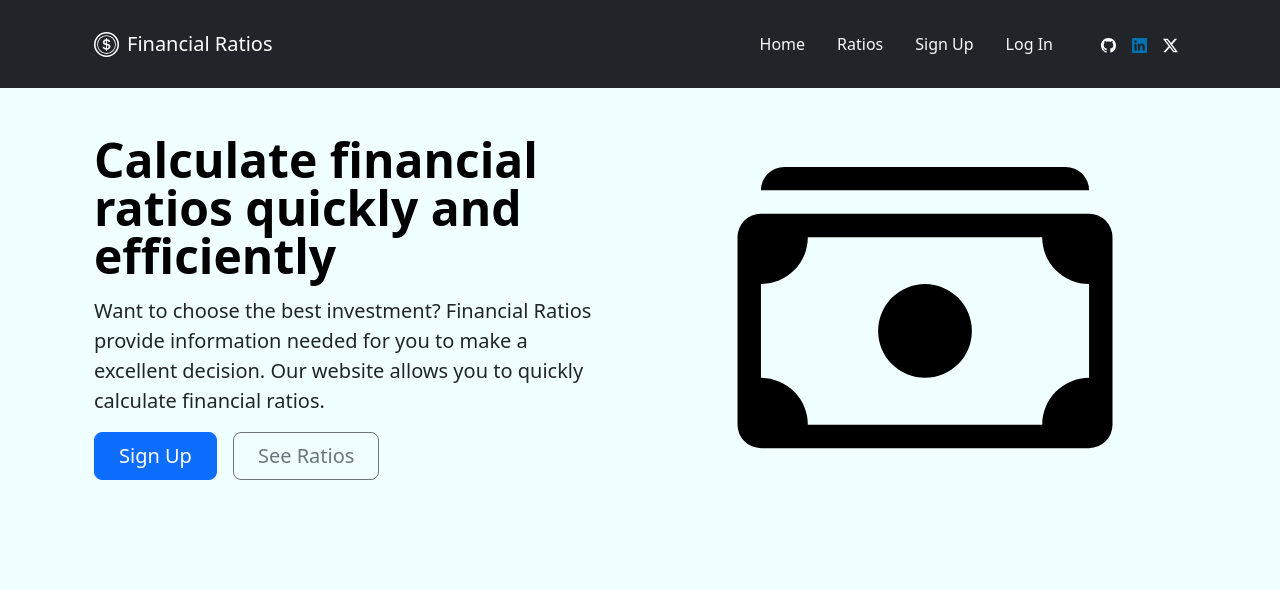
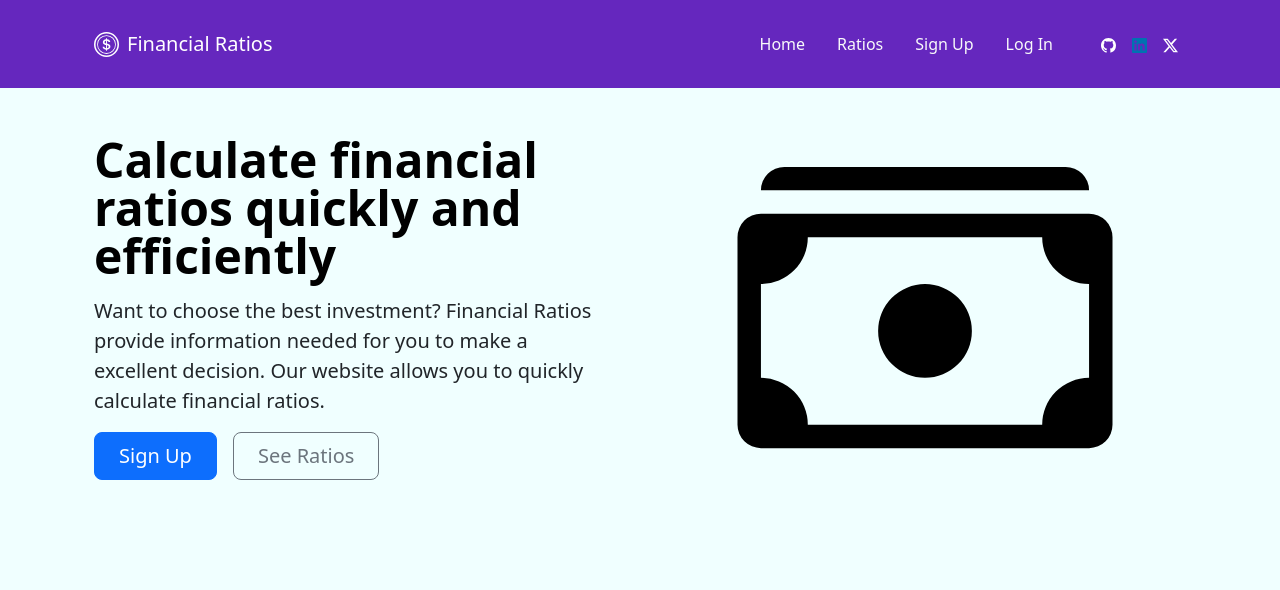
Before and after one commit to Damsith-LK/financial-ratios-app, a Flask app: page / in a window 1280 px wide. Shown: the top 590 px of the page. Run offline with Flask 3, Linux system fonts and the light colour scheme; some libraries are stand-ins or nearby versions.

Commit message:
Change the header color

```diff
--- a/static/css/styles.css
+++ b/static/css/styles.css
@@ -41,3 +41,7 @@ html {
   justify-content: center;
   align-items: center;
 }
+
+.bg-darkpurple{
+  background-color:#6527BE;
+}
--- a/templates/header.html
+++ b/templates/header.html
@@ -18,7 +18,7 @@
 
 <body>
   <!-- Navigation-->
-  <nav class="navbar navbar-expand-lg navbar-dark fixed-top bg-dark" id="mainNav">
+  <nav class="navbar navbar-expand-lg navbar-dark fixed-top bg-darkpurple" id="mainNav">
     <div class="container px-3 px-lg-4">
       <img src="../static/assets/favicon.svg" height="25">
       <span class="navbar-brand mb-0 ms-2 h1">Financial Ratios</span>
```
